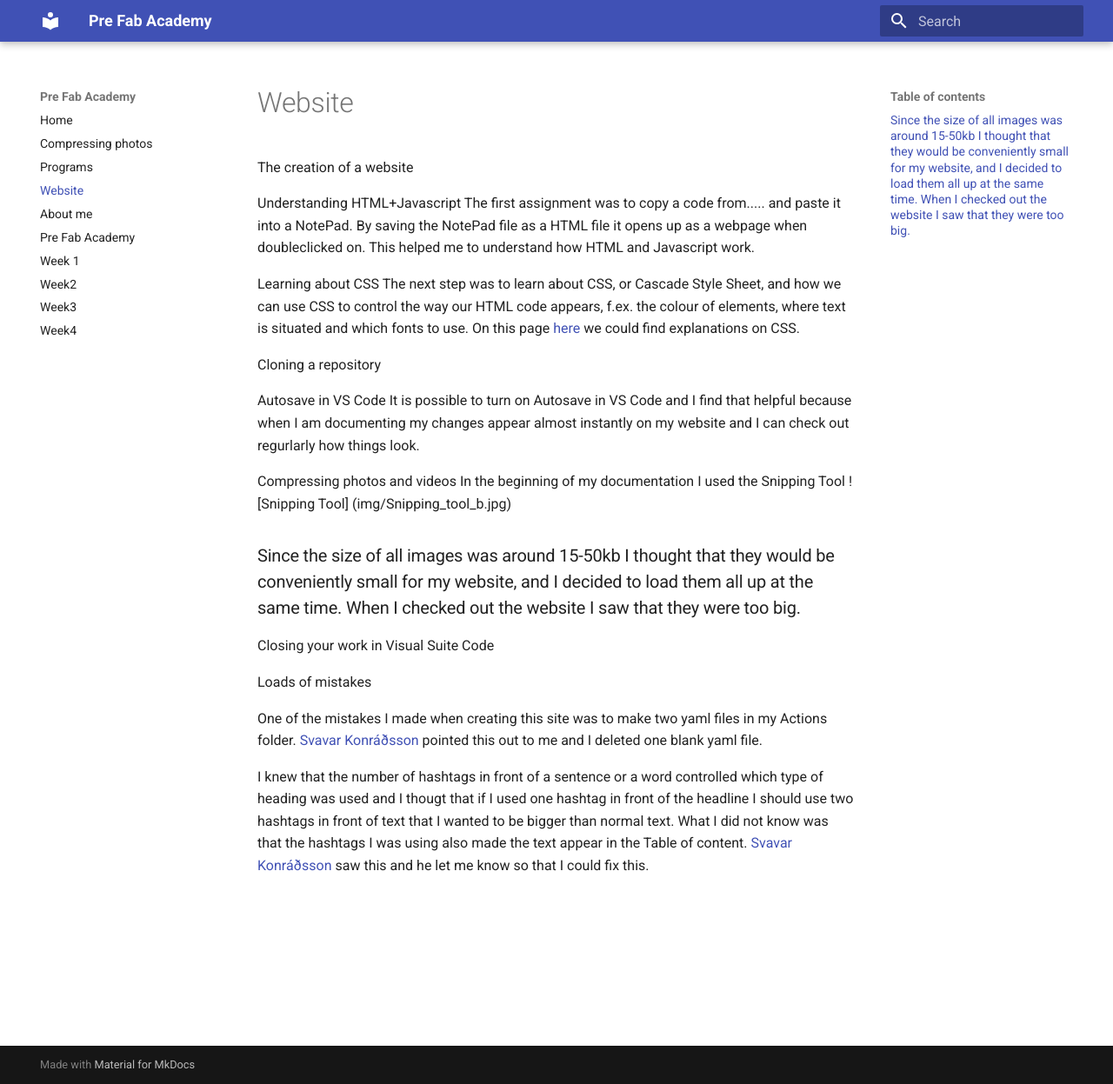
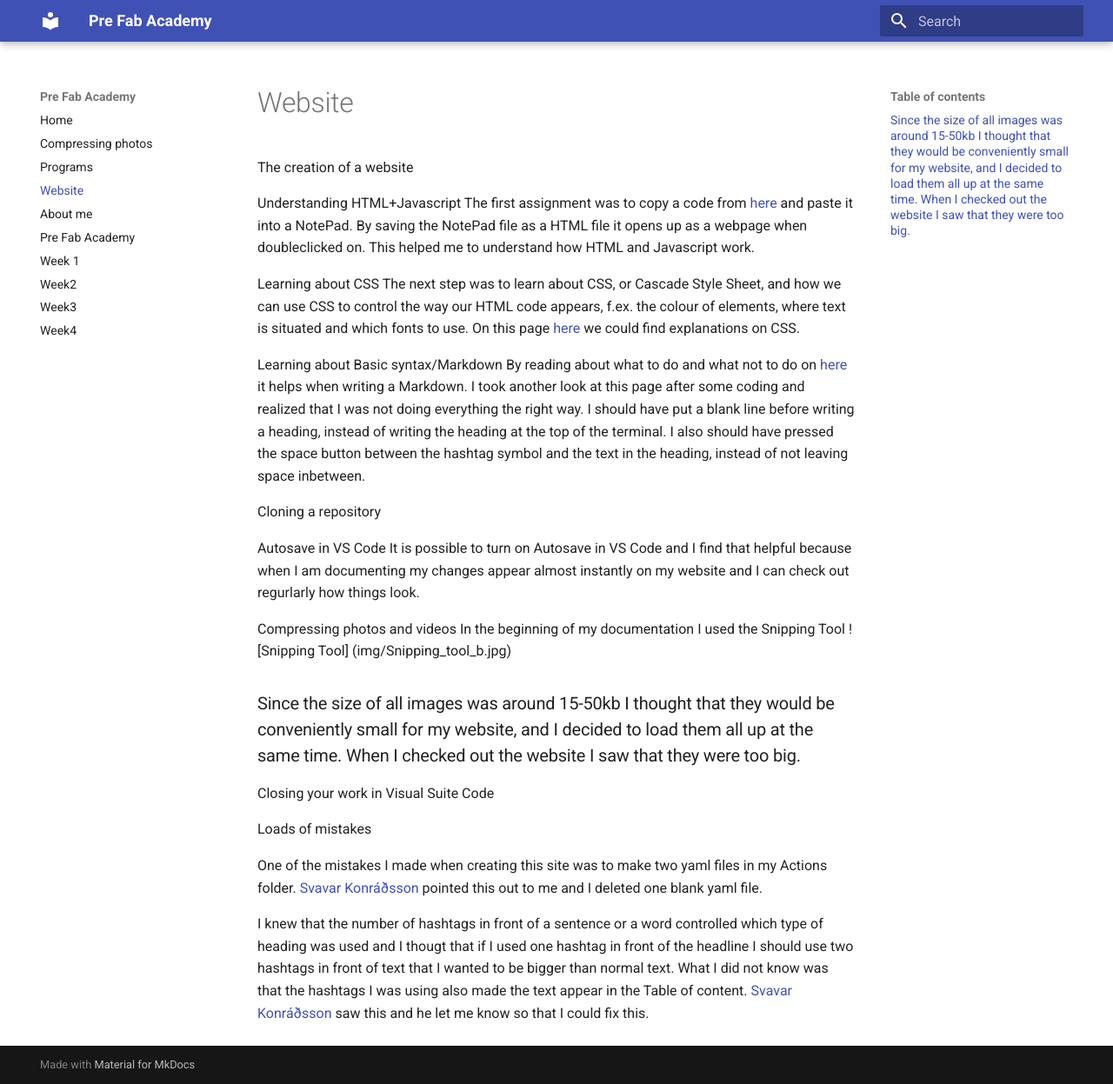
Before and after one commit to OlofH2/Before-Fab-Academy, an MkDocs documentation site: the page built from docs/Website.md, in a window 1280 px wide and 1247 px high. Shown: the whole window at 87% size. Built offline with MkDocs 1.6.1 and Material for MkDocs 9.7.7, drawn with Linux system fonts in a browser that asks for light colours.

Commit message:
Learning about Basic syntax/markdown

```diff
--- a/docs/Website.md
+++ b/docs/Website.md
@@ -2,10 +2,13 @@
 The creation of a website
 
 Understanding HTML+Javascript
-The first assignment was to copy a code from..... and paste it into a NotePad. By saving the NotePad file as a HTML file it opens up as a webpage when doubleclicked on. This helped me to understand how HTML and Javascript work.
+The first assignment was to copy a code from [here](https://www.w3schools.com/html/default.asp) and paste it into a NotePad. By saving the NotePad file as a HTML file it opens up as a webpage when doubleclicked on. This helped me to understand how HTML and Javascript work.
 
 Learning about CSS
 The next step was to learn about CSS, or Cascade Style Sheet, and how we can use CSS to control the way our HTML code appears, f.ex. the colour of elements, where text is situated and which fonts to use. On this page [here](https://www.w3schools.com/css/css_intro.asp) we could find explanations on CSS.
+
+Learning about Basic syntax/Markdown
+By reading about what to do and what not to do on [here](https://www.markdownguide.org/basic-syntax/) it helps when writing a Markdown. I took another look at this page after some coding and realized that I was not doing everything the right way. I should have put a blank line before writing a heading, instead of writing the heading at the top of the terminal. I also should have pressed the space button between the hashtag symbol and the text in the heading, instead of not leaving space inbetween.
 
 
 Cloning a repository
```
